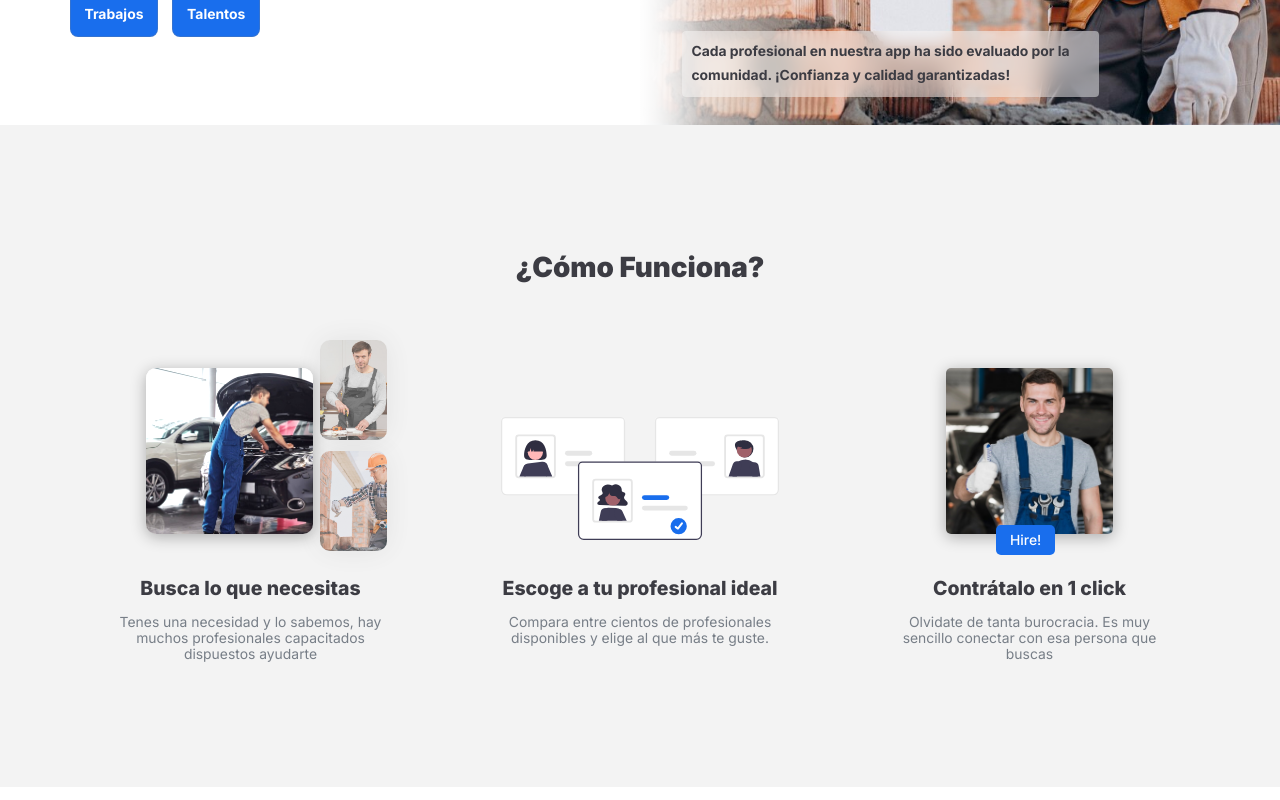
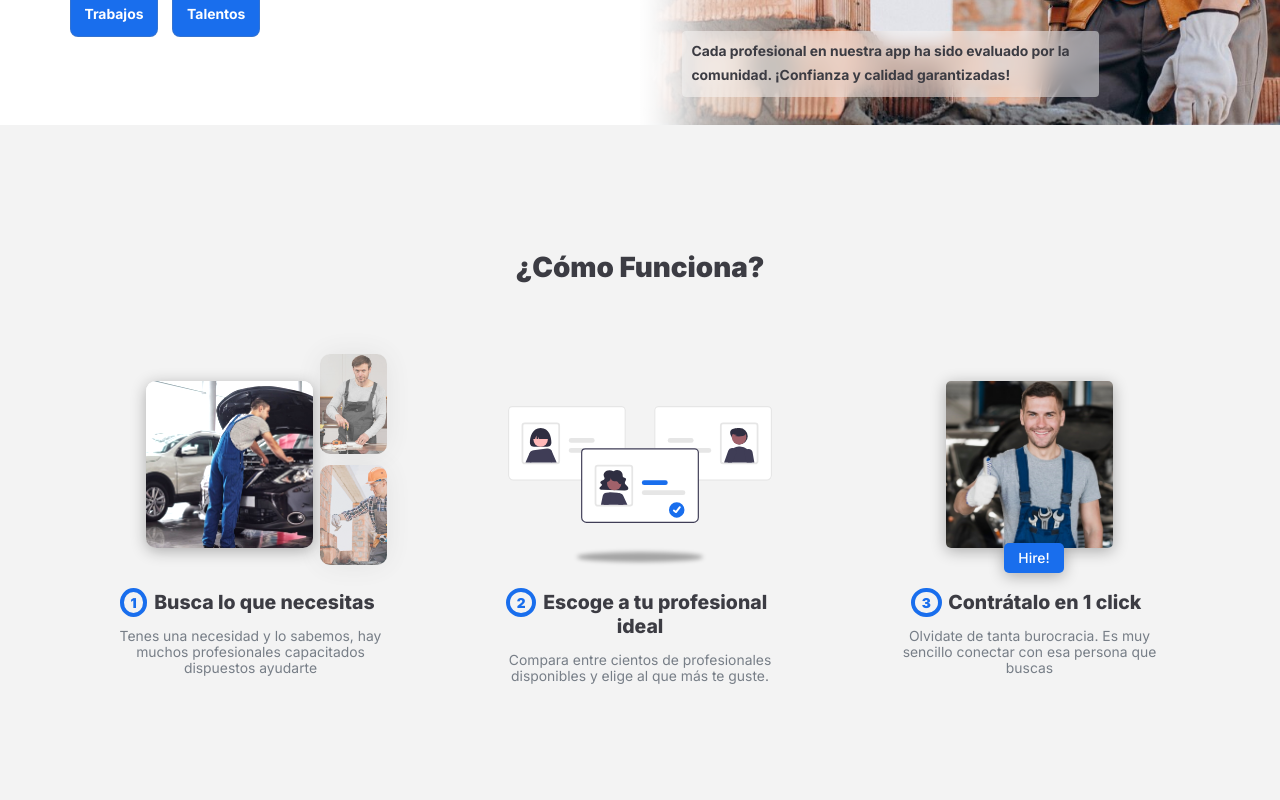
Before and after one commit to SebaPerez90/asdasd, a Next.js app: page / in a window 1280 px wide. Shown: the part 500-1300 px from the top of the page. Built offline with nearby package versions, Linux system fonts and the light colour scheme.

Commit message:
landing mock

```diff
--- a/src/components/Home/About/About.module.css
+++ b/src/components/Home/About/About.module.css
@@ -10,7 +10,7 @@
   width: 100%;
   display: flex;
   flex-direction: column;
-  gap: 8em;
+  gap: 9em;
   padding: 9em 0;
 }
 
@@ -41,6 +41,18 @@
   font-size: 1.4em;
   font-weight: 800;
   color: var(--color-primary-light);
+}
+
+.step_box h2 strong {
+  color: var(--blue-strong);
+  font-weight: bolder;
+  border: 4px solid var(--blue-strong);
+  padding: 0.2em 0.5em;
+  border-radius: 50%;
+  position: relative;
+  left: -0.5em;
+  top: -0.1em;
+  font-size: 0.7em;
 }
 
 .step_box span {
@@ -102,6 +114,21 @@
   width: auto;
   height: 12em;
   border-radius: 10px;
+  position: relative;
+  padding: 0 0.5em;
+  bottom: 2em;
+
+  &:after {
+    content: '';
+    position: absolute;
+    bottom: -1em;
+    filter: blur(2px);
+    left: 5.5em;
+    width: 9em;
+    height: 10px;
+    border-radius: 100%;
+    background-color: #00000053;
+  }
 }
 
 .img_feedback_container img {
@@ -118,11 +145,12 @@
   &:after {
     content: 'Hire!';
     position: absolute;
-    bottom: 0.5em;
-    left: 30%;
+    bottom: 0.2em;
+    left: 35%;
     height: auto;
     background-color: var(--blue-strong);
     color: var(--color-primary-dark);
+    box-shadow: var(--shadow-bottom);
     padding: 0.5em 1em;
     border-radius: 5px;
     z-index: 1;
--- a/src/components/Home/About/About.tsx
+++ b/src/components/Home/About/About.tsx
@@ -25,7 +25,9 @@ const About = () => {
                 alt='service-img'
               />
             </div>
-            <h2>Busca lo que necesitas</h2>
+            <h2>
+              <strong>1</strong>Busca lo que necesitas
+            </h2>
             <span>
               Tenes una necesidad y lo sabemos, hay muchos profesionales
               capacitados dispuestos ayudarte
@@ -40,7 +42,9 @@ const About = () => {
                 alt='feedback-img'
               />
             </div>
-            <h2>Escoge a tu profesional ideal</h2>
+            <h2>
+              <strong>2</strong>Escoge a tu profesional ideal
+            </h2>
             <span>
               Compara entre cientos de profesionales disponibles y elige al que
               más te guste.
@@ -55,7 +59,9 @@ const About = () => {
                 alt='hired-img'
               />
             </div>
-            <h2>Contrátalo en 1 click</h2>
+            <h2>
+              <strong>3</strong>Contrátalo en 1 click
+            </h2>
             <span>
               Olvidate de tanta burocracia. Es muy sencillo conectar con esa
               persona que buscas
```
